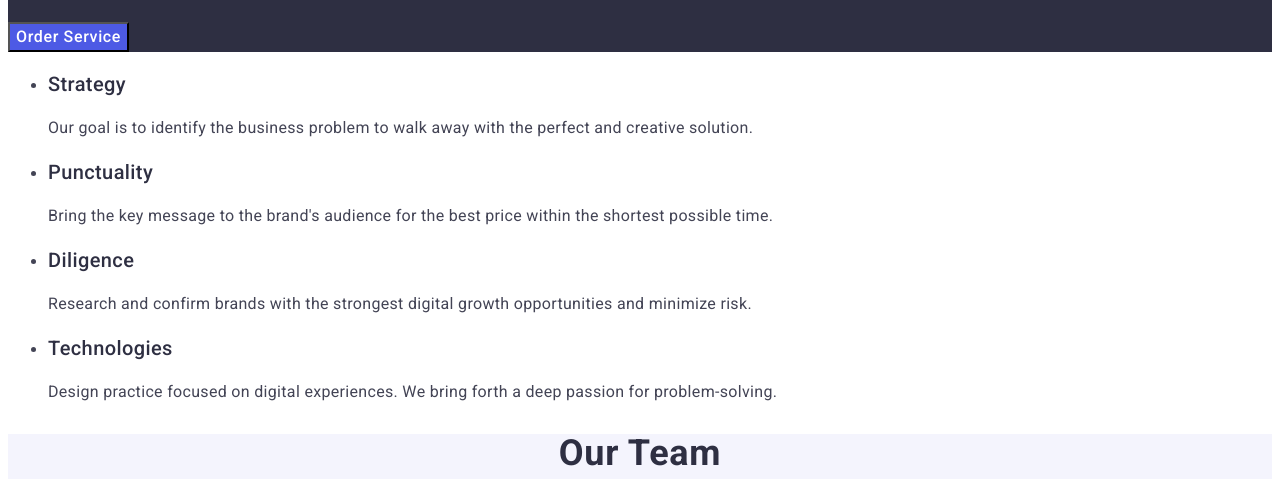
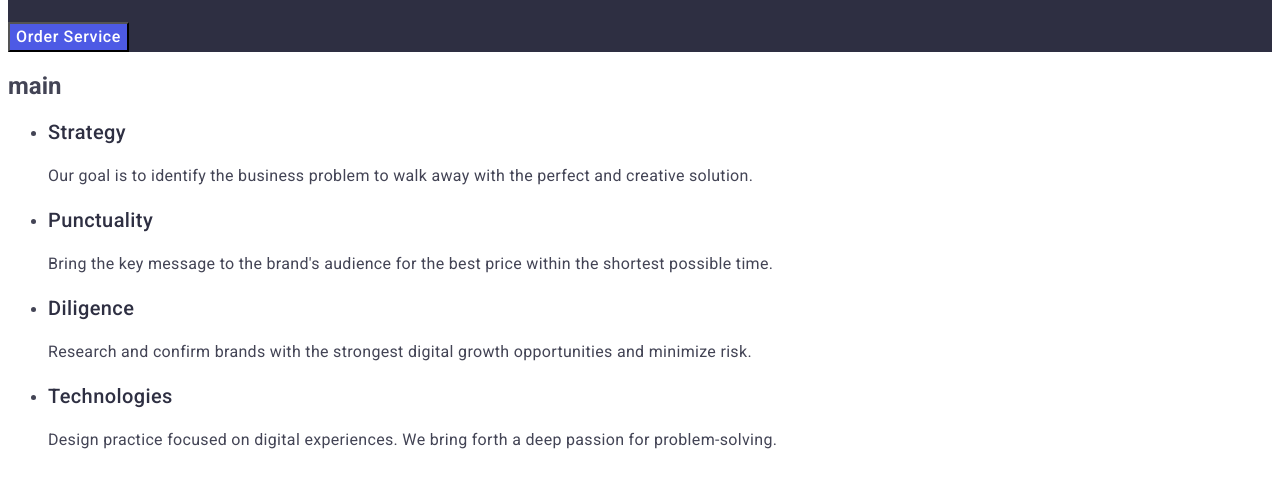
Before and after one commit to Vellixd/goit-markup-hw-02, a plain HTML site: page index.html in a window 1280 px wide. Shown: the part 312-791 px from the top of the page. Drawn offline with Linux system fonts and the light colour scheme.

Commit message:
small upd

```diff
--- a/css/styles.css
+++ b/css/styles.css
@@ -10,7 +10,7 @@ body {
     font-family: "Roboto", sans-serif ;
 }
 
-  .raleway-uniquifier {
+.raleway-uniquifier {
     font-family: "Raleway", sans-serif;
     font-optical-sizing: auto;
     font-weight: weight;
--- a/index.html
+++ b/index.html
@@ -37,6 +37,7 @@
 </section>
 
 <section>
+    <h2>main</h2>
     <ul>
         <li><h3 class="textthree">Strategy</h3><p class="paragraph">Our goal is to identify the business problem to walk away with the perfect and creative solution.</p></li>
         <li><h3 class="textthree">Punctuality</h3><p class="paragraph">Bring the key message to the brand's audience for the best price within the shortest possible time.</p></li>
@@ -106,6 +107,7 @@
     </li>
 </ul>
 </section>
+
 </main>
 <footer class="down">
     <a href="./index.html" class="logo">Web<span class="studiotwo">Studio</span></a>
```
